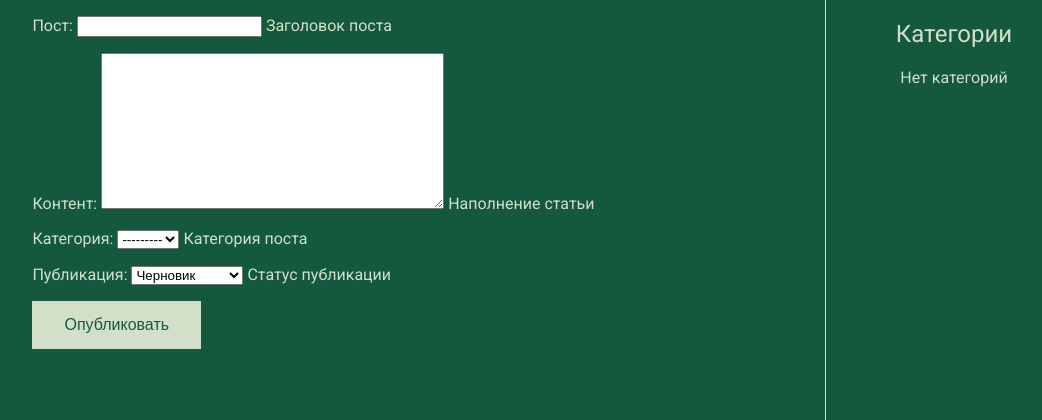
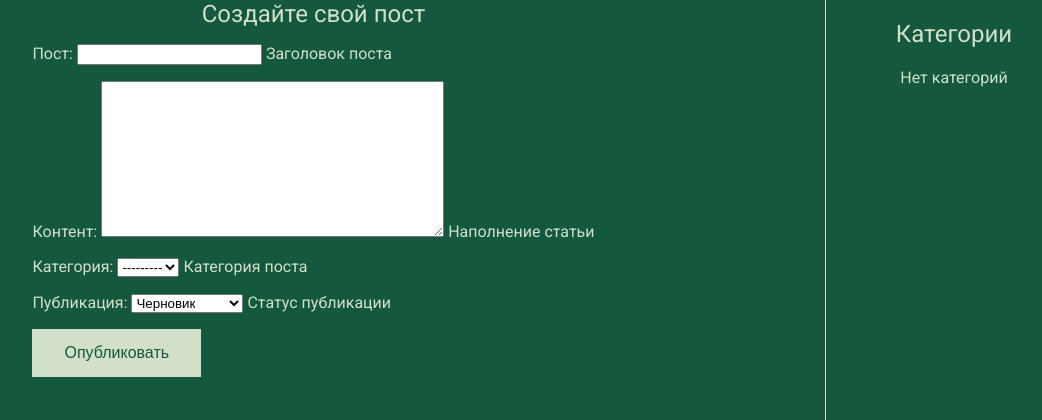
Before and after one commit to Vinogradnij/blogVladosa, a Django app: page /create/ in a window 1280 px wide. Shown: the part 62-482 px from the top of the page, without its empty margins (198-1240 px from the left). Run offline with Django 5.2, Linux system fonts and the light colour scheme; data that the repository does not hold is empty.

Commit message:
Добавлено описание страницы (content_name) для create.html

```diff
--- a/blogvladosa/blog/templates/blog/create.html
+++ b/blogvladosa/blog/templates/blog/create.html
@@ -2,6 +2,7 @@
 
 {% block content %}
 <article class="create-content">
+    <div class="content-name">{{ content_name }}</div>
     <form action="" method="post" class="create-form">
         {% csrf_token %}
         {{ form.as_p }}
--- a/blogvladosa/blog/views.py
+++ b/blogvladosa/blog/views.py
@@ -63,6 +63,7 @@ class BlogCreate(utils.DataMixin, generic.CreateView):
         return self.get_mixin_context(
             context=super().get_context_data(**kwargs),
             title='Создание поста',
+            content_name='Создайте свой пост',
         )
 
 
```
